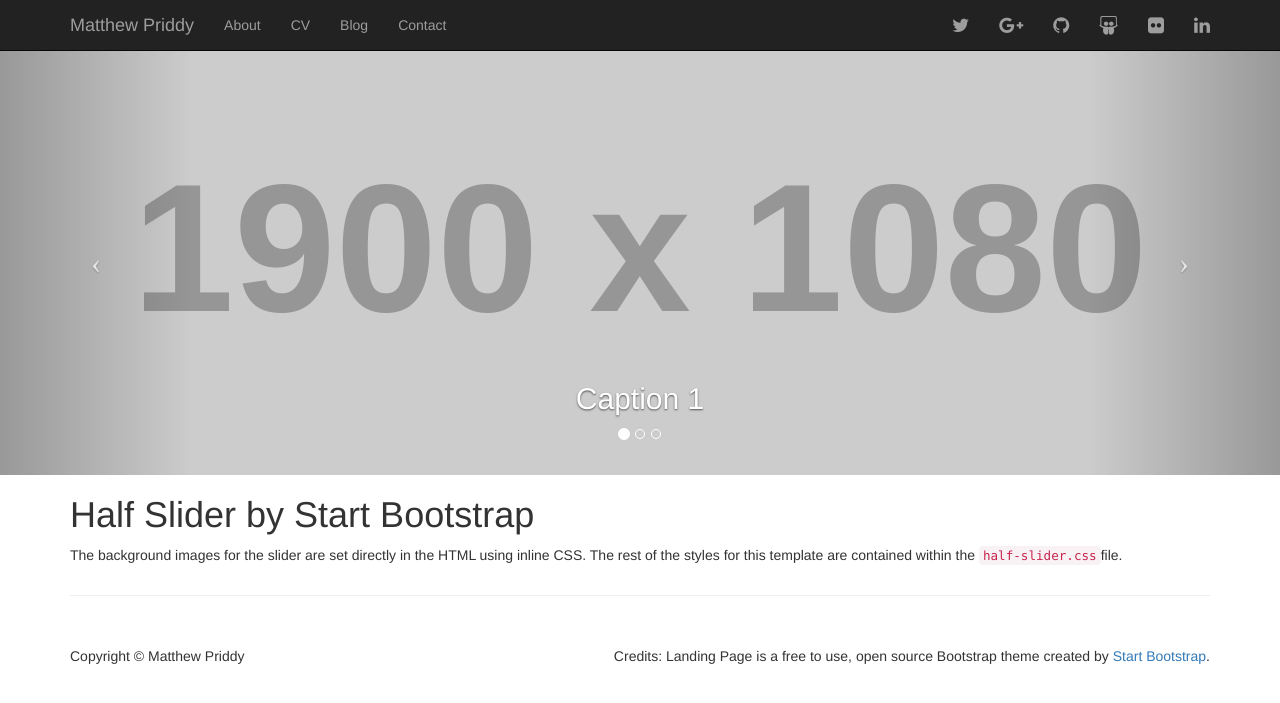
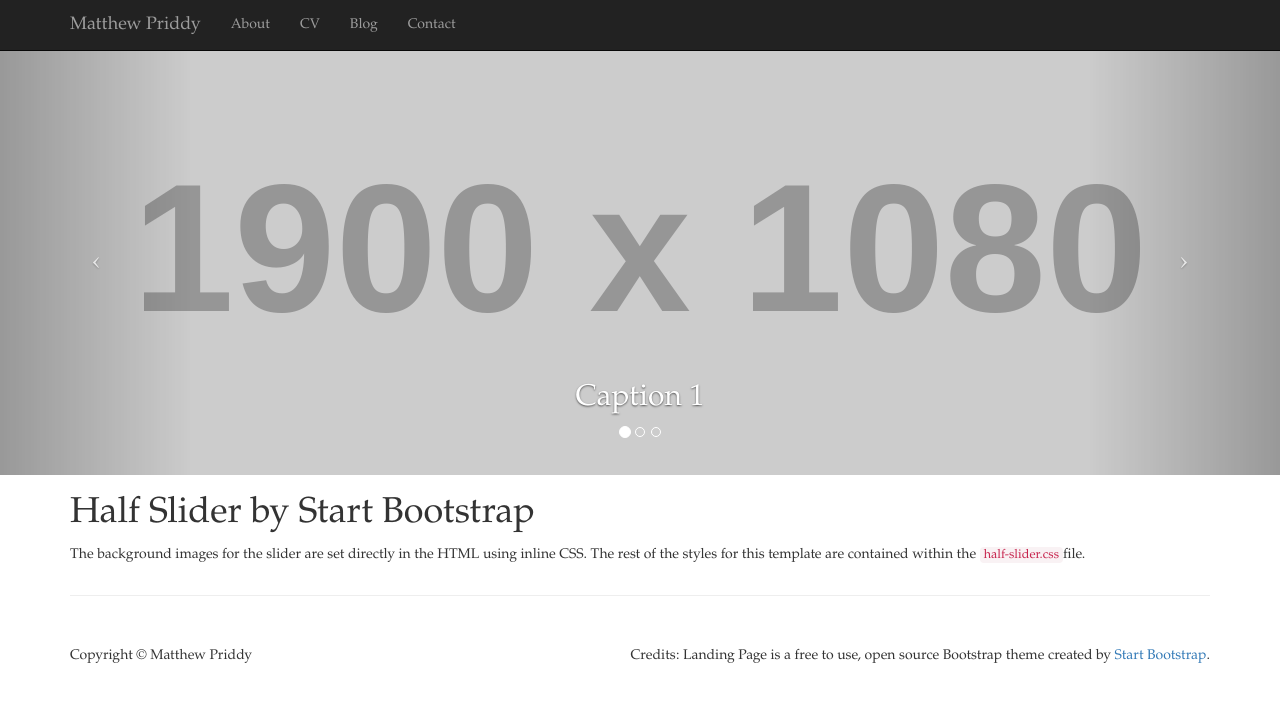
Before and after one commit to mwpriddy/mwpriddy.github.io, a Jekyll site: the page index.html, which Jekyll copies as it is, in a window 1280 px wide. Shown: the top 703 px of the page. Built offline with Jekyll 4.4.1, drawn with Linux system fonts in a browser that asks for light colours; nearby versions of some CDN libraries.

Commit message:
add MWP.css

```diff
--- a/index.html
+++ b/index.html
@@ -16,6 +16,9 @@
 
     <!-- Custom CSS -->
     <link href="css/half-slider.css" rel="stylesheet">
+
+    <!-- MWP-specific CSS -->
+    <link href="css/MWP.css" rel="stylesheet">
 
     <!-- Font Awesome Installation -->
     <link rel="stylesheet" href="//maxcdn.bootstrapcdn.com/font-awesome/4.3.0/css/font-awesome.min.css">
```
